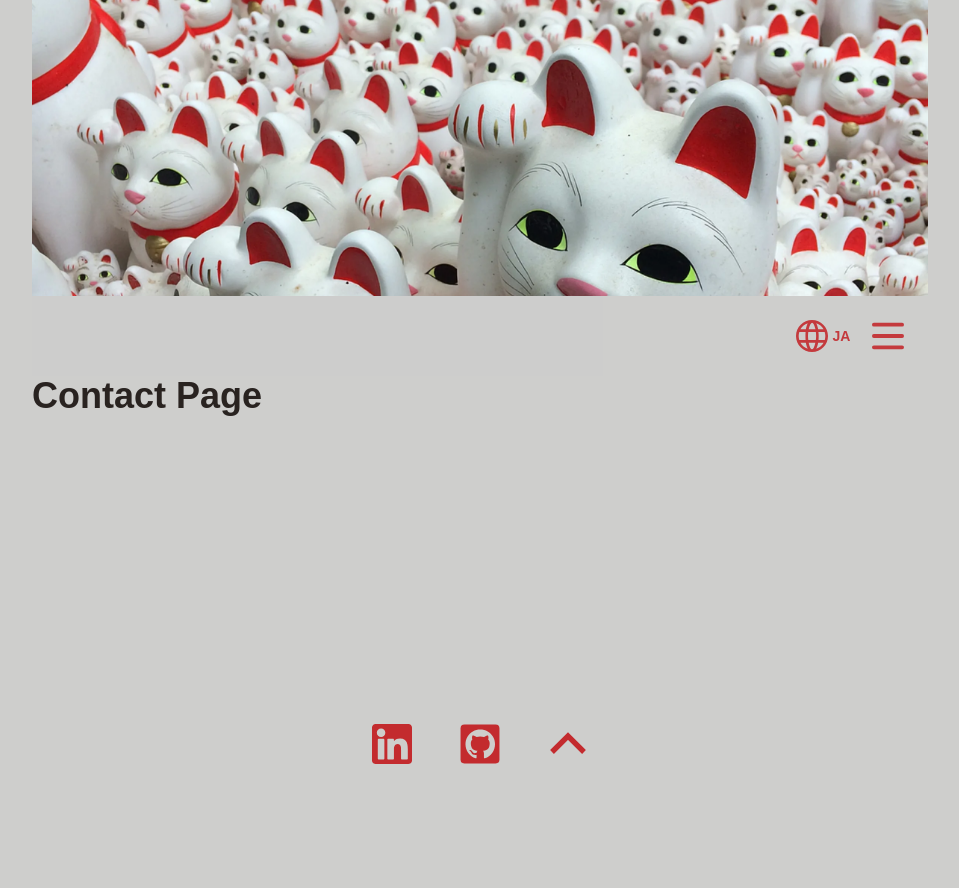
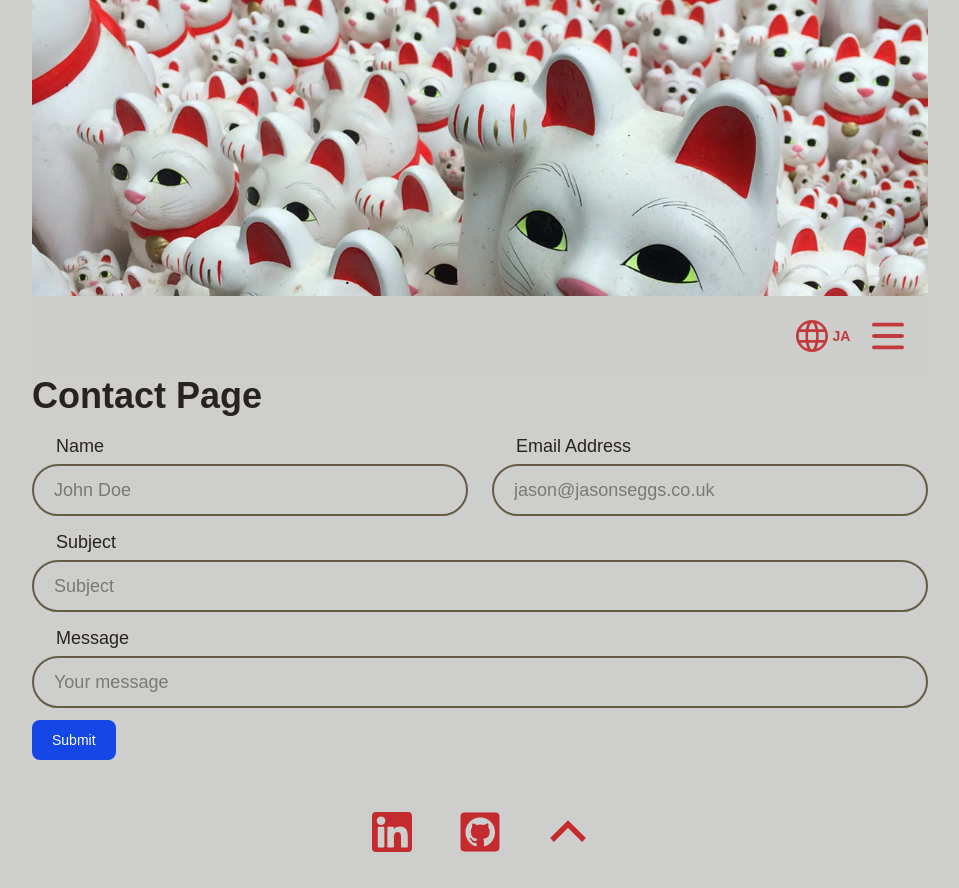
Before and after one commit to jedharwood/PortfolioSite, a Next.js app in the folder portfolio-site/: page /en/contact in a window 1280 px wide. Shown: the whole page, without its empty margins (160-1119 px from the left). Before the commit the page ends 800 px from the top, so only its background shows below. Built offline with nearby package versions, Linux system fonts and the light colour scheme.

Commit message:
Basic contact form with reusable input component

```diff
--- a/portfolio-site/src/app/[locale]/contact/page.tsx
+++ b/portfolio-site/src/app/[locale]/contact/page.tsx
@@ -1,11 +1,13 @@
 import { FC } from 'react';
+import ContactForm from '../../components/contact-form/contact-form';
 
 const ContactPage: FC = () => {
     return (
-        <div className='mb-4 space-y-4 px-4 lg:px-0 text-lg'>
+        <div className='mb-4 space-y-4 px-4 text-lg lg:px-0'>
             <header>
                 <h1 className='text-4xl font-bold'>Contact Page</h1>
             </header>
+            <ContactForm />
         </div>
     );
 };
--- /dev/null
+++ b/portfolio-site/src/app/components/contact-form/contact-form.tsx
@@ -0,0 +1,87 @@
+'use client';
+import { ContactFormData, contactFormSchema } from './schema';
+import { zodResolver } from '@hookform/resolvers/zod';
+import {
+    // useState,
+    JSX,
+} from 'react';
+import { useForm } from 'react-hook-form';
+
+const ContactForm = () => {
+    const {
+        register,
+        handleSubmit,
+        // reset,
+        formState: { errors },
+    } = useForm<ContactFormData>({
+        resolver: zodResolver(contactFormSchema),
+        mode: 'onChange',
+    });
+    // const [isLoading, setIsLoading] = useState(false);
+
+    const onSubmit = async (data: ContactFormData) => {
+        console.log(data);
+    };
+
+    const formInput = (
+        inputId: 'name' | 'email' | 'subject' | 'message',
+        inputType: 'text' | 'email' | 'text-area',
+        label: string,
+        placeholder: string,
+    ): JSX.Element => {
+        const inputBaseClasses: string =
+            'bg-[var(--background)] py-2.5 px-5 w-full rounded-4xl border-2 border-[var(--accent)] outline-none';
+        const inputHoverClasses: string =
+            'hover:border-[var(--accent-hover)] hover:ring-3 hover:ring-offset-2 hover:ring-[var(--accent-hover)] hover:ring-offset-[var(--background)]';
+        const inputFocusClasses: string =
+            'focus:ring-3 focus:ring-[var(--accent)] focus:ring-offset-2 focus:ring-offset-[var(--background)]';
+
+        return (
+            <div>
+                <label htmlFor={inputId} className='text-md mb-1 block pl-6'>
+                    {label}
+                    {/* // internationalize this... */}
+                </label>
+                <input
+                    type={inputType}
+                    id={inputId}
+                    className={`${inputBaseClasses} ${inputHoverClasses} ${inputFocusClasses}`}
+                    placeholder={placeholder} // internationalize this...
+                    required
+                    {...register(inputId)}
+                />
+                {errors[inputId] && (
+                    <span className='pl-6 text-sm'>
+                        {errors[inputId].message}
+                    </span>
+                )}
+            </div>
+        );
+    };
+
+    return (
+        <form
+        className='space-y-3'
+            onSubmit={handleSubmit(onSubmit)}>
+            <div className='grid gap-6 md:grid-cols-2'>
+                {formInput('name', 'text', 'Name', 'John Doe')}
+                {formInput(
+                    'email',
+                    'email',
+                    'Email Address',
+                    'jason@jasonseggs.co.uk',
+                )}
+            </div>
+            {formInput('subject', 'text', 'Subject', 'Subject')}
+            {formInput('message', 'text-area', 'Message', 'Your message')}
+            <button
+                type='submit'
+                className='w-full rounded-lg bg-blue-700 px-5 py-2.5 text-center text-sm font-medium text-white hover:bg-blue-800 focus:ring-4 focus:ring-blue-300 focus:outline-none sm:w-auto dark:bg-blue-600 dark:hover:bg-blue-700 dark:focus:ring-blue-800'
+            >
+                Submit
+            </button>
+        </form>
+    );
+};
+
+export default ContactForm;
--- /dev/null
+++ b/portfolio-site/src/app/components/contact-form/schema.ts
@@ -0,0 +1,10 @@
+import { z } from 'zod';
+
+export const contactFormSchema = z.object({
+    name: z.string().min(2, 'Too short').max(50, 'Too long'),
+    subject: z.string().min(5, 'Too short').max(50, 'Too long'), // maybe make optional
+    email: z.string().email('Invalid email'),
+    message: z.string().min(10, 'Too short').max(500, 'Too long'),
+});
+
+export type ContactFormData = z.infer<typeof contactFormSchema>;
```
